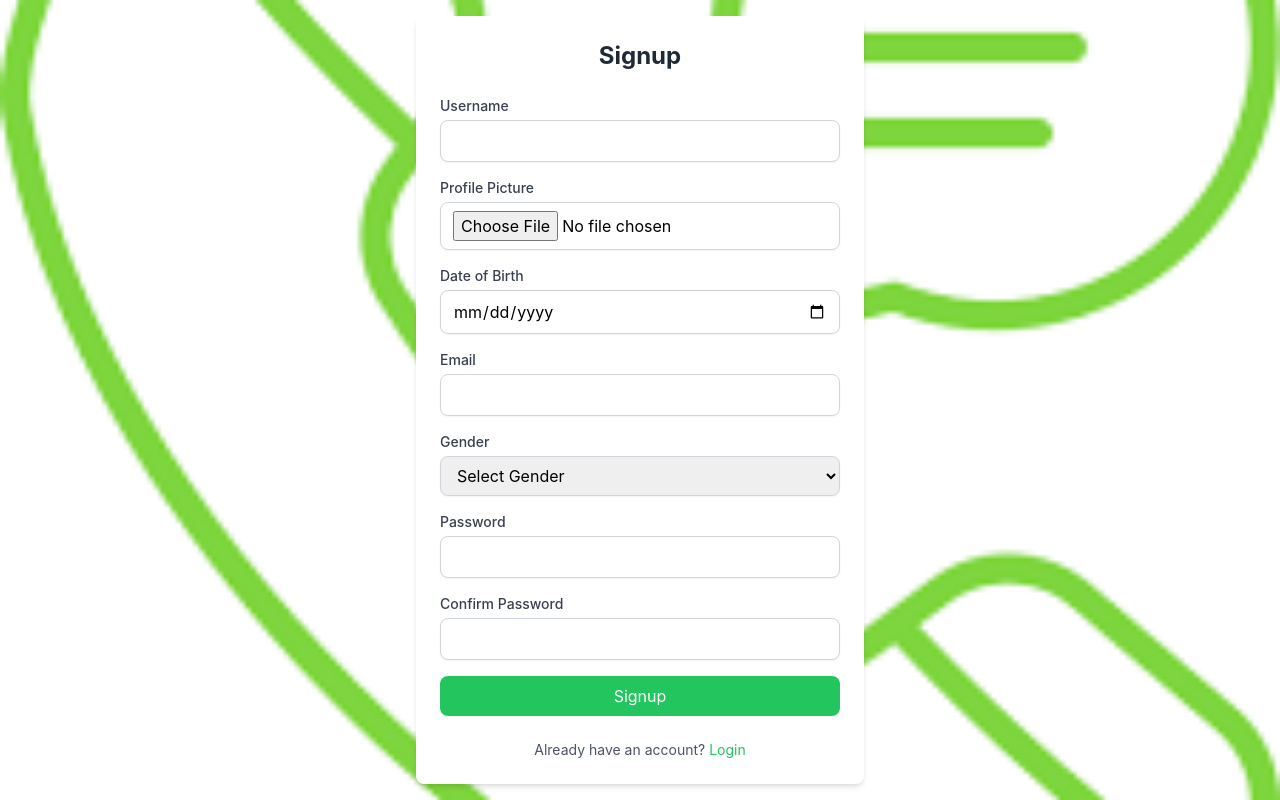
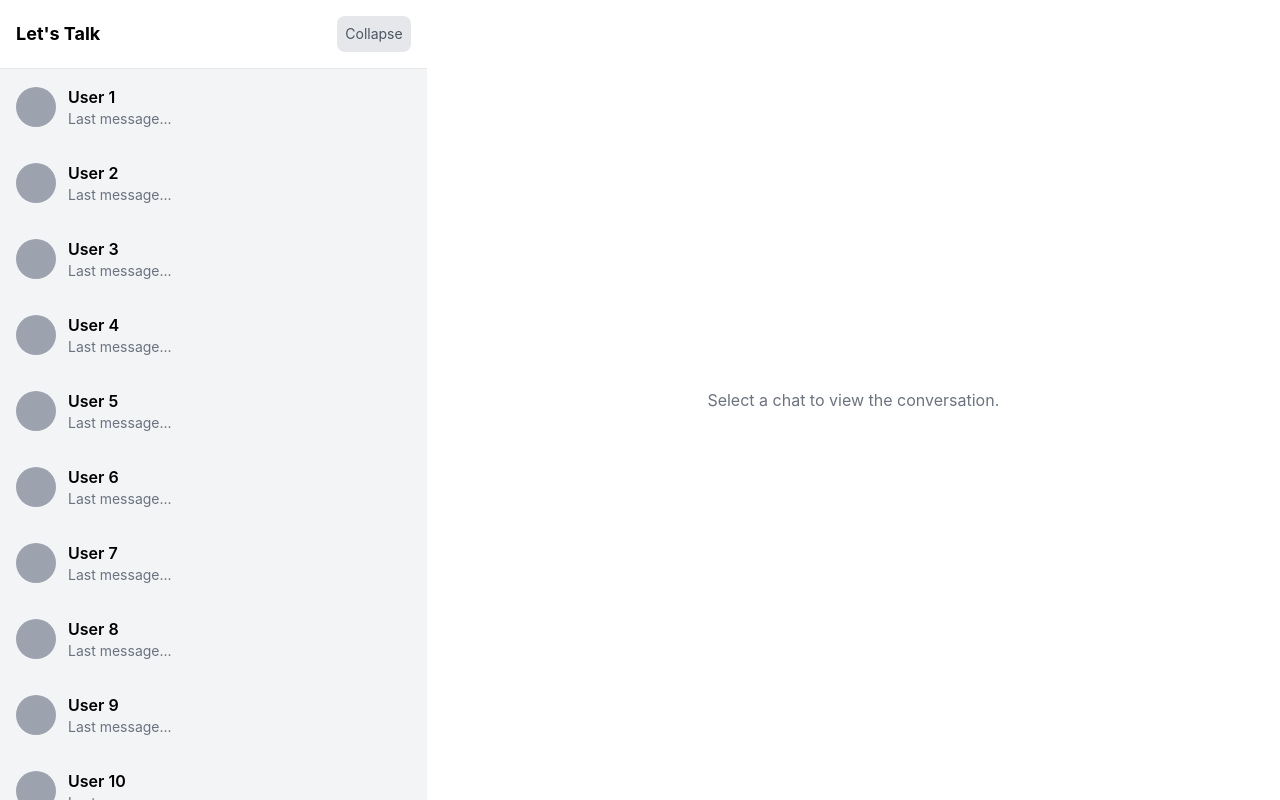
Before and after one commit to Jerry-Khobby/fullstack-chat-app, a React (Create React App) app in the folder client/: page / in a window 1280 px wide. Built offline with nearby package versions, Linux system fonts and the light colour scheme.

Commit message:
started with the frontend page

```diff
--- a/client/package.json
+++ b/client/package.json
@@ -8,6 +8,7 @@
     "@testing-library/user-event": "^13.2.1",
     "react": "^19.0.0",
     "react-dom": "^19.0.0",
+    "react-icons": "^5.4.0",
     "react-scripts": "5.0.1",
     "web-vitals": "^2.1.0"
   },
--- a/client/src/App.js
+++ b/client/src/App.js
@@ -1,8 +1,8 @@
-import Signup from "./components/signup";
+import ChatPage from "./components/chatpage";
 function App() {
   return (
     <div>
-      <Signup />
+      <ChatPage/>
     </div>
   );
 }
--- /dev/null
+++ b/client/src/components/chatpage.jsx
@@ -0,0 +1,144 @@
+import React, { useState } from "react";
+import { FaPaperPlane, FaMicrophone, FaSmile, FaShare } from "react-icons/fa";
+
+const ChatPage = () => {
+  const [activeChat, setActiveChat] = useState(null); // Track which chat is open
+  const [isLeftCollapsed, setIsLeftCollapsed] = useState(false); // Toggle left side collapse
+  const [message, setMessage] = useState(""); // Track input message
+  const [messages, setMessages] = useState([]); // Track messages for the active chat
+  const [isRecording, setIsRecording] = useState(false); // Track if recording
+
+  const handleSendMessage = () => {
+    if (message.trim()) {
+      setMessages([...messages, message]);
+      setMessage(""); // Clear input field after sending
+    }
+  };
+
+  const handleStartRecording = () => {
+    setIsRecording(true);
+  };
+
+  const handleStopRecording = () => {
+    setIsRecording(false);
+    setMessage("Audio recorded"); // Placeholder text for recorded message
+  };
+
+  return (
+    <div className="flex h-screen">
+      {/* Left Side: Chat List */}
+      <div
+        className={`${
+          activeChat === null ? "block" : "hidden"
+        } md:block bg-gray-100 transition-all duration-300 ${
+          isLeftCollapsed ? "w-16" : "w-1/3"
+        }`}
+      >
+        <div className="flex flex-col h-full">
+          {/* Header */}
+          <div className="p-4 flex justify-between items-center border-b bg-white">
+            <h2 className="text-lg font-bold">Let's Talk</h2>
+            <button
+              onClick={() => setIsLeftCollapsed(!isLeftCollapsed)}
+              className="p-2 text-sm text-gray-600 bg-gray-200 rounded-lg hover:bg-gray-300"
+            >
+              {isLeftCollapsed ? "Expand" : "Collapse"}
+            </button>
+          </div>
+
+          {/* Chat List */}
+          <ul className="flex-1 overflow-y-auto">
+            {Array.from({ length: 20 }, (_, index) => (
+              <li
+                key={index}
+                onClick={() => {
+                  setActiveChat(`Chat ${index + 1}`);
+                  setMessages([]); // Reset messages for a new chat
+                }}
+                className="p-4 cursor-pointer hover:bg-gray-200"
+              >
+                <div className="flex items-center space-x-3">
+                  <div className="w-10 h-10 bg-gray-400 rounded-full"></div>
+                  {!isLeftCollapsed && (
+                    <div>
+                      <p className="font-semibold">User {index + 1}</p>
+                      <p className="text-sm text-gray-500">Last message...</p>
+                    </div>
+                  )}
+                </div>
+              </li>
+            ))}
+          </ul>
+        </div>
+      </div>
+
+      {/* Right Side: Chat Details */}
+      <div
+        className={`flex-1 bg-white ${
+          activeChat === null ? "hidden" : "block"
+        } md:block`}
+      >
+        {activeChat ? (
+          <div className="h-full flex flex-col">
+            {/* Header */}
+            <div className="p-4 border-b bg-gray-100 flex items-center justify-between">
+              <h2 className="text-lg font-bold">{activeChat}</h2>
+              <button
+                onClick={() => setActiveChat(null)}
+                className="p-2 text-sm text-gray-600 bg-gray-200 rounded-lg hover:bg-gray-300"
+              >
+                Back
+              </button>
+            </div>
+
+            {/* Chat Content */}
+            <div className="flex-1 p-4 overflow-y-auto">
+              {messages.map((msg, index) => (
+                <p
+                  key={index}
+                  className="bg-blue-100 text-blue-800 px-4 py-2 rounded-lg mb-2 w-fit"
+                >
+                  {msg}
+                </p>
+              ))}
+            </div>
+
+            {/* Input Area */}
+            <div className="p-4 border-t bg-gray-100 flex items-center space-x-2">
+              <button className="text-gray-600 text-xl">
+                <FaShare />
+              </button>
+              <button className="text-gray-600 text-xl">
+                <FaSmile />
+              </button>
+              <input
+                type="text"
+                value={message}
+                onChange={(e) => setMessage(e.target.value)}
+                placeholder="Type a message"
+                className="flex-1 px-4 py-2 border rounded-lg focus:outline-none focus:ring-0"
+                style={{ outline: "none" }} // Ensures no outline
+              />
+              <button
+                onClick={message.trim() ? handleSendMessage : undefined}
+                onMouseDown={!message.trim() ? handleStartRecording : undefined}
+                onMouseUp={!message.trim() ? handleStopRecording : undefined}
+                className="text-gray-600 text-xl"
+              >
+                {message.trim() ? <FaPaperPlane /> : <FaMicrophone />}
+              </button>
+            </div>
+          </div>
+        ) : (
+          <div className="h-full flex items-center justify-center">
+            <p className="text-gray-500">
+              Select a chat to view the conversation.
+            </p>
+          </div>
+        )}
+      </div>
+    </div>
+  );
+};
+
+export default ChatPage;
```
Also changed, not shown: 1 other file (tests, documents, lock files or other folders).
